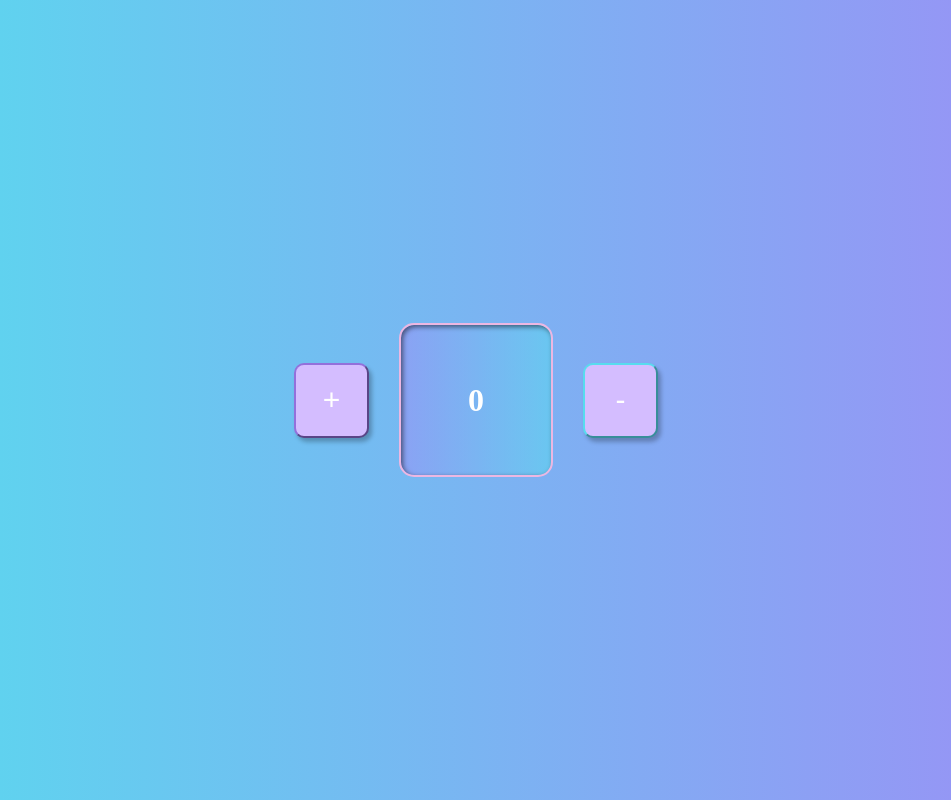
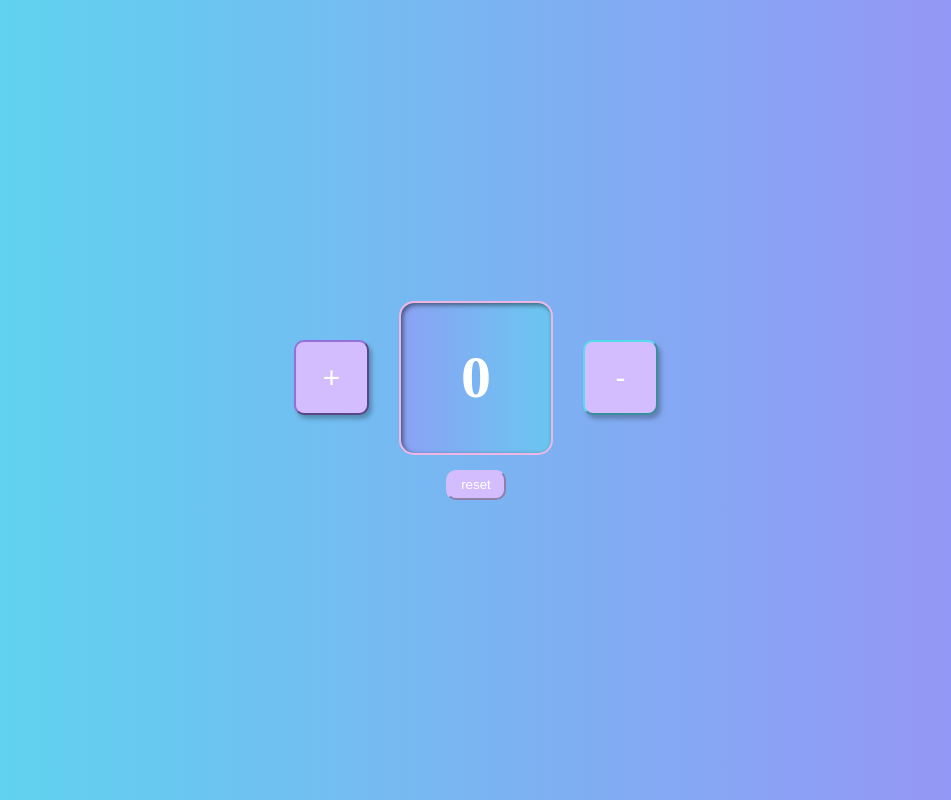
Before and after one commit to KawaiiNarvy/Second_Month, a plain HTML site: page HW_lesson4/index.html in a window 1280 px wide. Shown: the whole page, without its empty margins (164-1115 px from the left). Drawn offline with Linux system fonts and the light colour scheme.

Commit message:
changed fourth hw

```diff
--- a/HW_lesson4/index.html
+++ b/HW_lesson4/index.html
@@ -7,6 +7,7 @@
     </head>
     <body>
         <div class="counter">
+            <div class="position">
                 <button id="plus">
                     <span>+</span>
                 </button>
@@ -17,6 +18,8 @@
                     <span>-</span>
                 </button>
             </div>
+            <button id="reset">reset</button>
+        </div>
     </body>
     <script src="main.js"></script>
 </html>
--- a/HW_lesson4/main.js
+++ b/HW_lesson4/main.js
@@ -1,18 +1,29 @@
 let number = document.getElementById('num')
 let buttonPlus = document.getElementById('plus')
 let buttonMinus = document.getElementById('minus')
+let reset = document.getElementById('reset')
 
 let num = 0
 
 buttonPlus.onclick = () => {
     num ++
     count()
+    number.style.color = '#c7fcff'
 }
 buttonMinus.onclick = () => {
     num--
+    if (num < 1) {
+        num = 0
+    }
     count()
+    number.style.color = '#d3ccff'
+
 }
-
+reset.onclick = () => {
+    num = 0
+    count()
+    number.style.color = '#fff'
+}
 function count(){
     number.innerHTML = num;
 }
--- a/HW_lesson4/style.css
+++ b/HW_lesson4/style.css
@@ -4,15 +4,24 @@
 }
 .counter{
     display: flex;
+    flex-direction: column;
     justify-content: center;
     align-content: center;
     align-items: center;
     height: 100vh;
     background: linear-gradient(to right, #57DCEE, #9D8DF6);
 }
+.position{
+    display: flex;
+    justify-content: center;
+    align-items: center
+}
 span{
     font-size: 30px;
     color: #fff;
+}
+h1{
+    font-size: 60px;
 }
 #num{
     color: #fff;
@@ -45,3 +54,12 @@ span{
     background-color: #d4bdff;
     box-shadow: 3px 4px 4px rgba(0, 0, 0, 0.25);
 }
+#reset{
+    width: 60px;
+    height: 30px;
+    background-color: #d4bdff;
+    margin-top: 15px;
+    border-color: #d4bdff;
+    border-radius: 10px;
+    color: #fff;
+}
```
Lines whose indentation alone changed are shown as unchanged.
